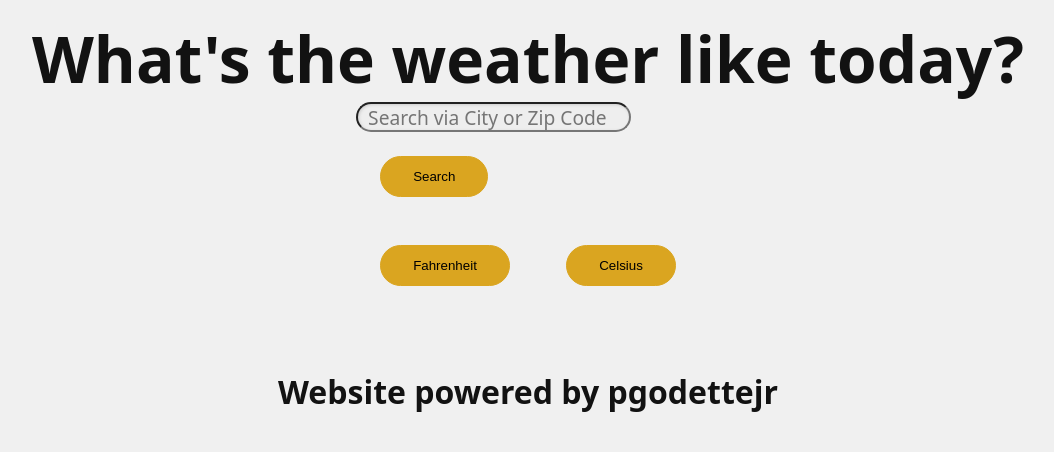
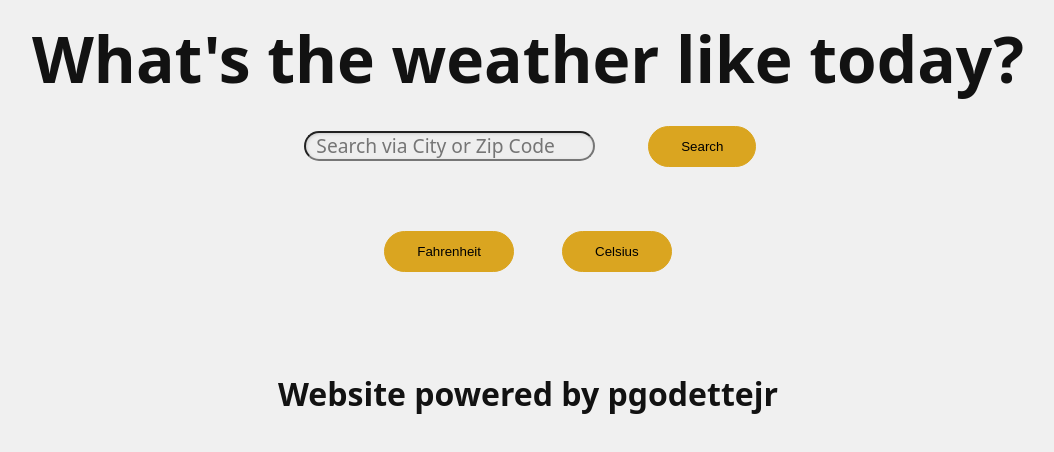
Before and after one commit to pgodettejr/odin-weather-app, a website built with webpack: page src/index.html in a window 1280 px wide. Shown: the whole page, without its empty margins (112-1166 px from the left). Built offline with nearby package versions, Linux system fonts and the light colour scheme; no server answers.

Commit message:
Create container for Fahrenheit & Celsius buttons
Created a container for the Fahrenheit and Celsius buttons similar to
the container for the search bar and Search button. Gave the container
some styling in order to space out those buttons from the search
content above and center them as well. Modified flex format of the
entire search container as well as the spacing on the search bar itself
in order to center it with the Search button.

```diff
--- a/src/index.html
+++ b/src/index.html
@@ -20,8 +20,10 @@
             <button id="search-btn">Search</button>
           </div>
 
-          <button id="fahrenheit-btn">Fahrenheit</button>
-          <button id="celsius-btn">Celsius</button>
+          <div class="temperature-format">
+            <button id="fahrenheit-btn">Fahrenheit</button>
+            <button id="celsius-btn">Celsius</button>
+          </div>
         </section>
       </form>
     </div>
--- a/src/styles.css
+++ b/src/styles.css
@@ -74,12 +74,17 @@ body {
   align-items: center;
 }
 
+.search {
+  display: flex;
+  flex-direction: row;
+}
+
 /* Search bar styling starts here (NOT the div that the search bar is in)  */
 .search #search-text {
   display: block;
   font-family: inherit;
   /* font-size: 1rem; */
-  margin: 0;
+  margin: 1.8rem;
   padding: 5px;
   box-sizing: border-box;
   background-color: #EEE;
@@ -96,6 +101,13 @@ body {
   font-size: 60%;
 }
 
+.temperature-format {
+  display: flex;
+  justify-content: center;
+  align-items: center;
+  margin: 1rem;
+}
+
 button {
   margin: 1.5rem;
   padding: 0.75rem 2rem;
```
